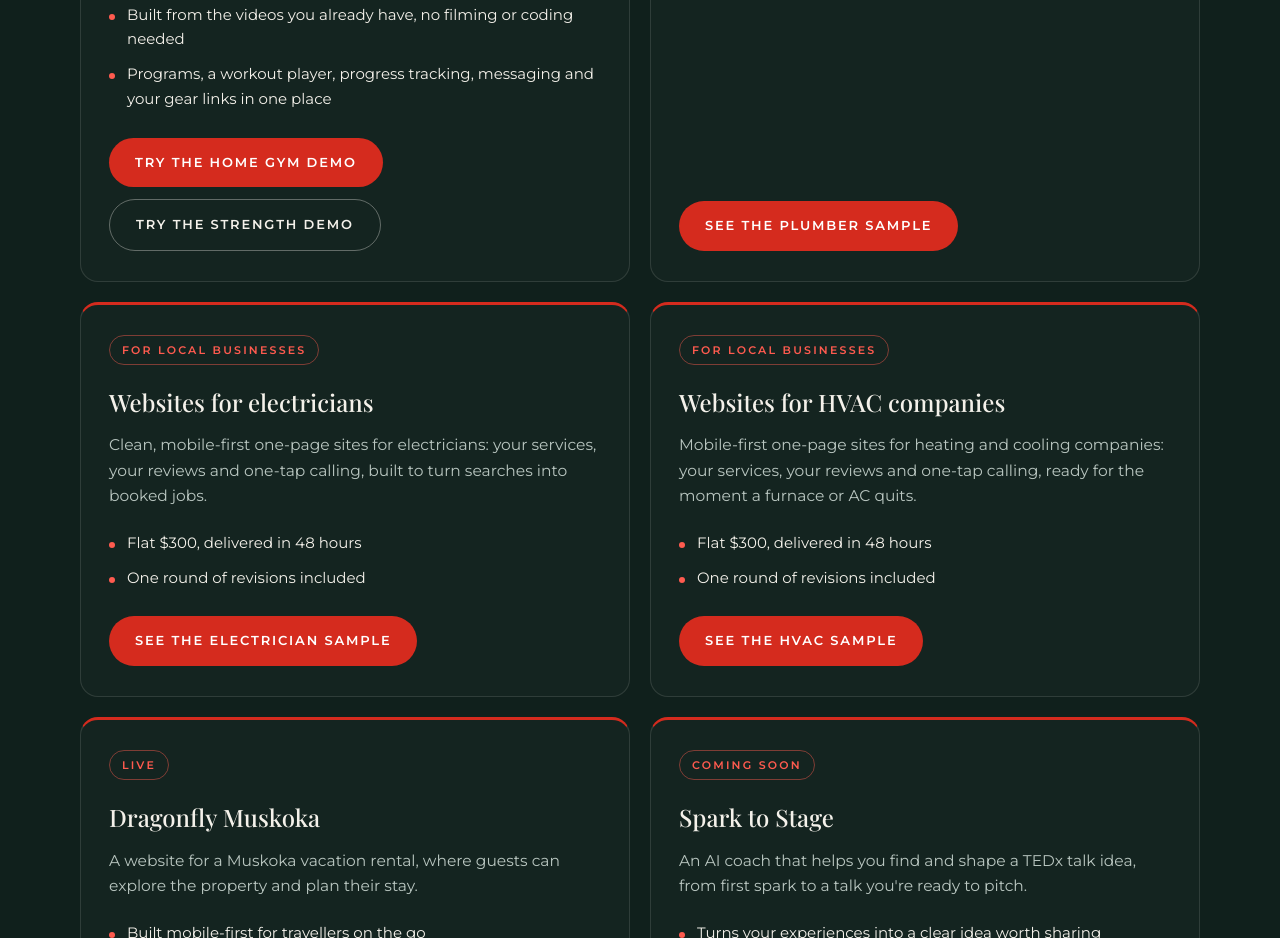
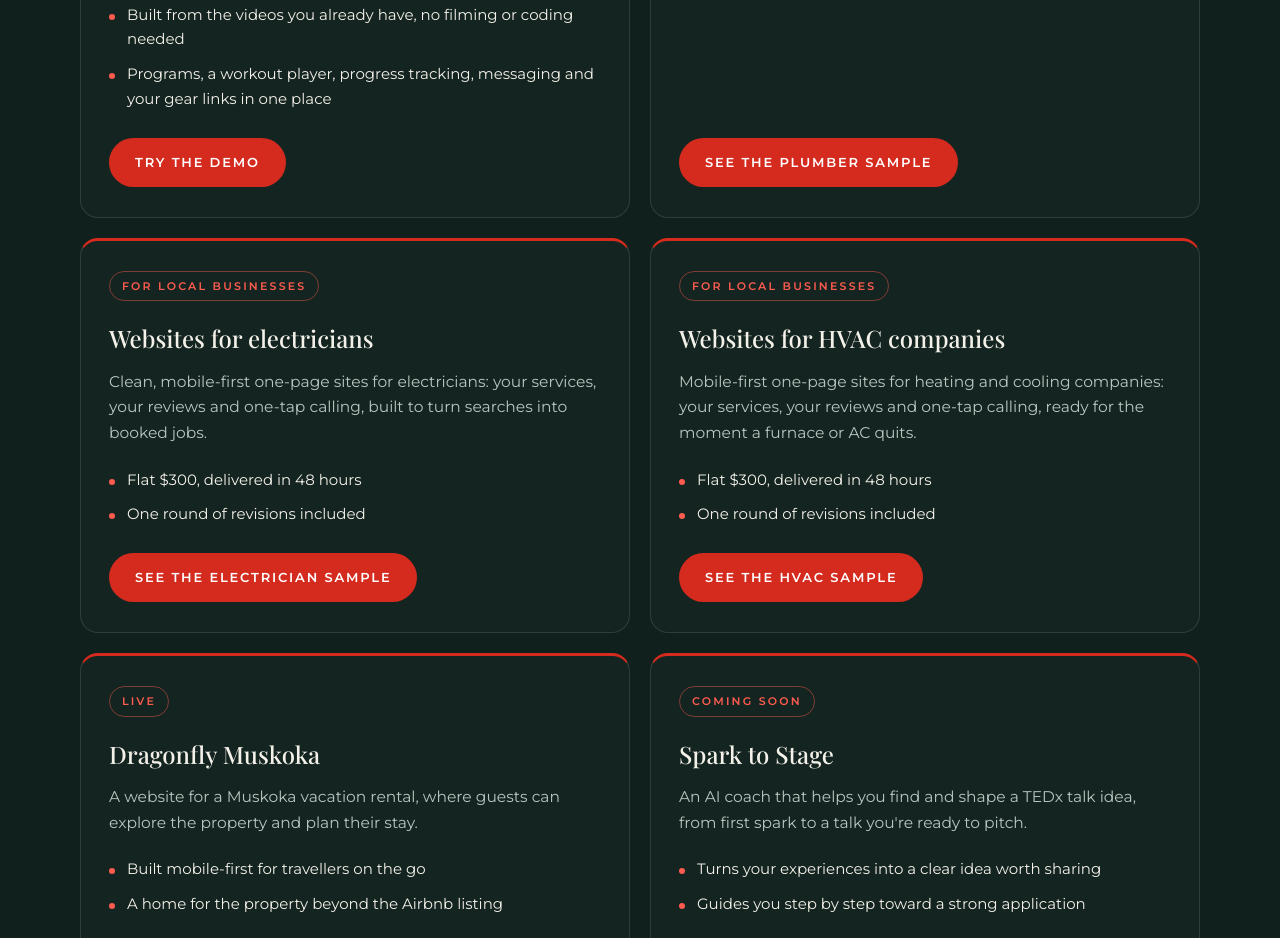
Before and after one commit to UrbanMothPublishing/Borealfrontier, a plain HTML site: page index.html in a window 1280 px wide. Shown: the part 2092-3030 px from the top of the page. Drawn offline with nearby package versions, Linux system fonts and the light colour scheme.

Commit message:
Use a single demo link on the fitness app card (#2)
Claude-Session: https://claude.ai/code/session_01BMpxiT9uHwJHWvytdJiiZQ

Co-authored-by: Claude <noreply@anthropic.com>

```diff
--- a/index.html
+++ b/index.html
@@ -286,8 +286,7 @@
               <li>Programs, a workout player, progress tracking, messaging and your gear links in one place</li>
             </ul>
             <div class="project-links">
-              <a class="btn btn-primary" href="/demos/home-gym/" target="_blank" rel="noopener">Try the home gym demo</a>
-              <a class="btn btn-ghost" href="/demos/strength/" target="_blank" rel="noopener">Try the strength demo</a>
+              <a class="btn btn-primary" href="/demos/home-gym/" target="_blank" rel="noopener">Try the demo</a>
             </div>
           </article>
           <article class="project">
```
